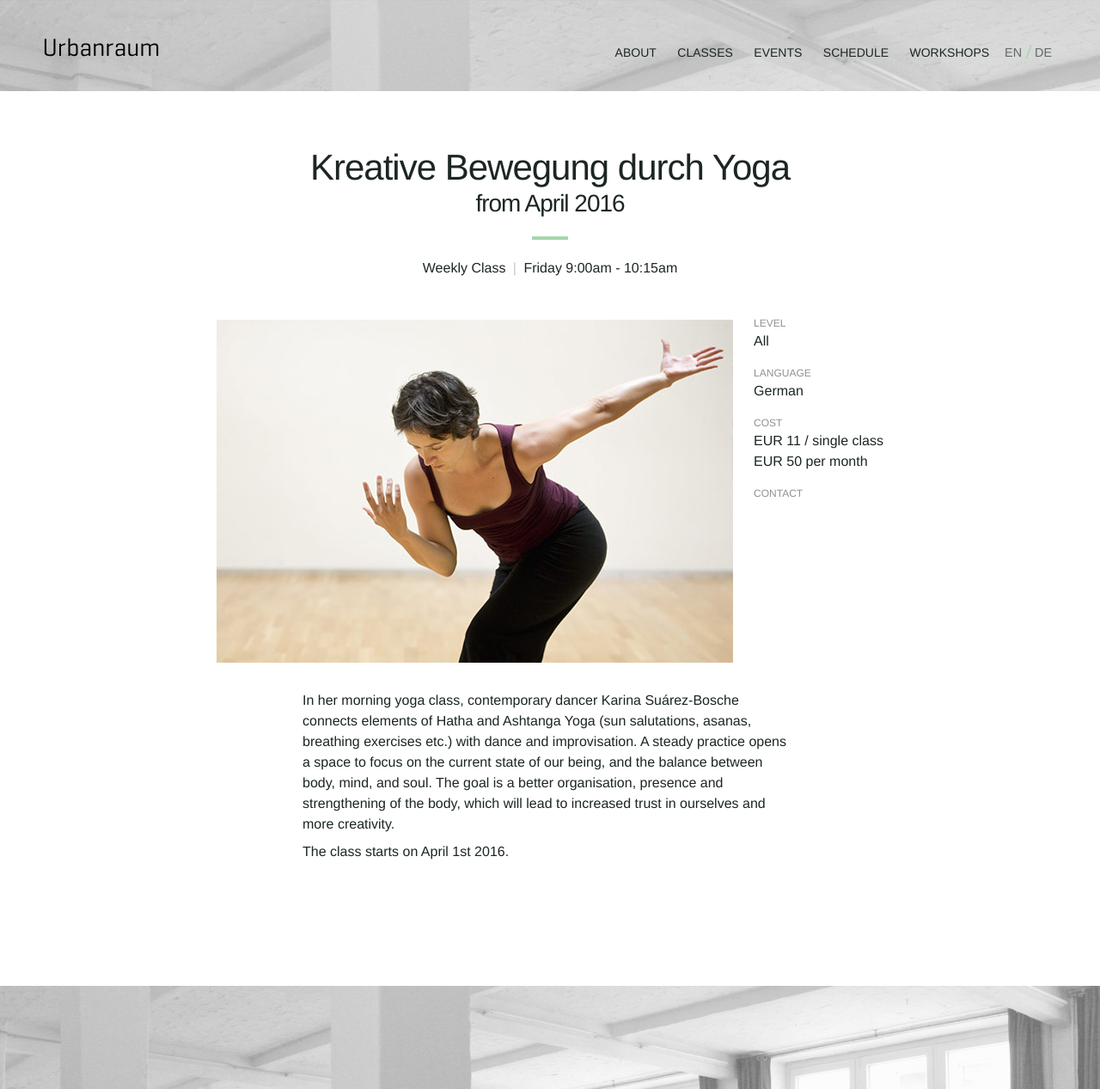
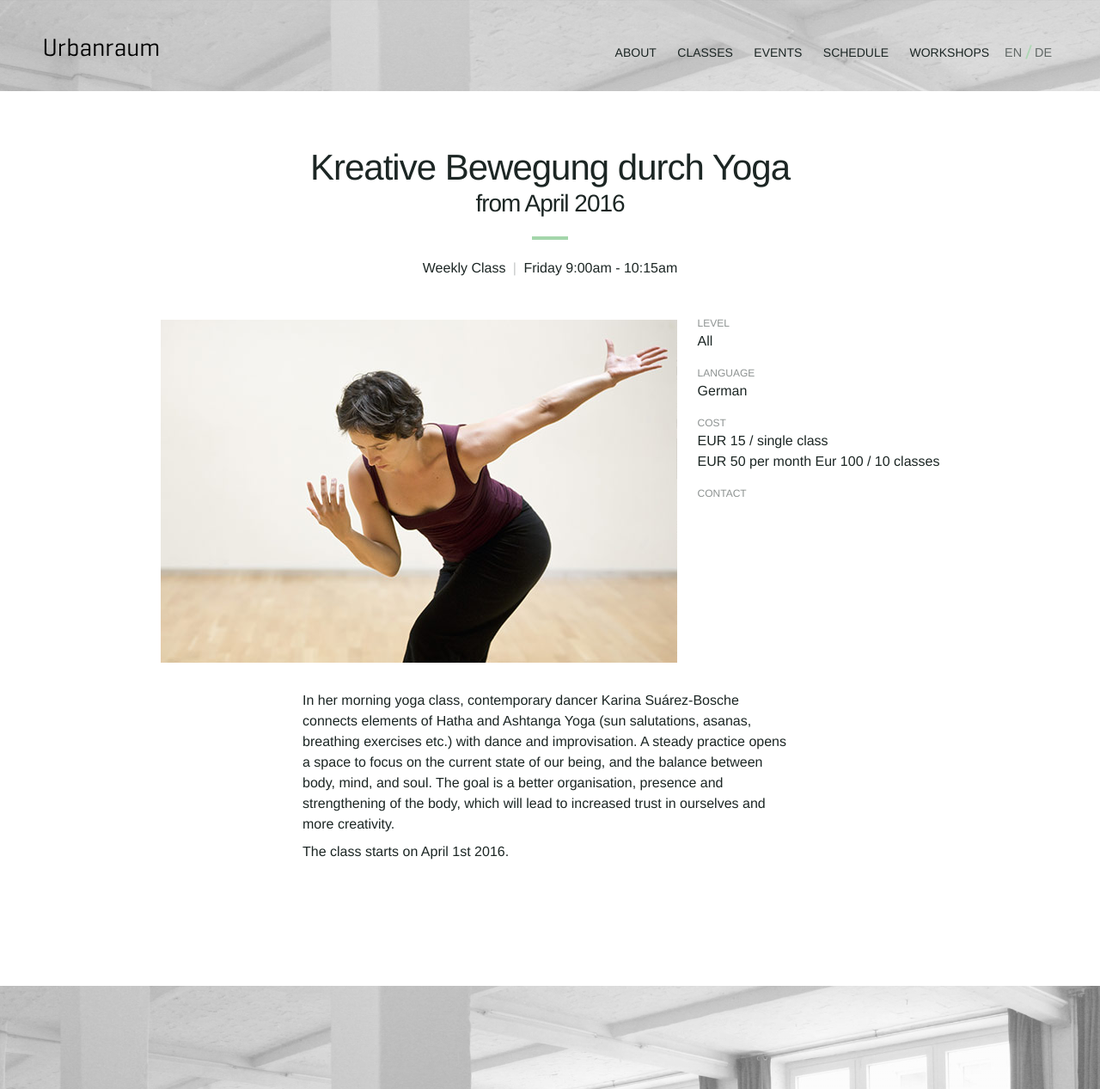
Before and after one commit to Kriesse/urbanraum, a Jekyll site: the page built from _classes/kreative-bewegung-durch-yoga.md, in a window 1280 px wide. Shown: the whole page at 86% size. Built offline with Jekyll 4.4.1, drawn with Linux system fonts in a browser that asks for light colours; nearby versions of some CDN libraries.

Commit message:
Update kreative-bewegung-durch-yoga.md
Preise

```diff
--- a/_classes/kreative-bewegung-durch-yoga.md
+++ b/_classes/kreative-bewegung-durch-yoga.md
@@ -16,12 +16,14 @@ type_en: "Weekly Class"
 type_de: "Wöchentlicher Kurs"
 
 price_en: |
-  EUR 11 / single class
+  EUR 15 / single class
   EUR 50 per month
+  Eur 100 / 10 classes
 
 price_de: |
-  11 EUR Einzeltermin
+  15 EUR Einzeltermin
   50 EUR monatlich
+  100 EUR p10-er Karte
 
 
 language_en: "German"
```
